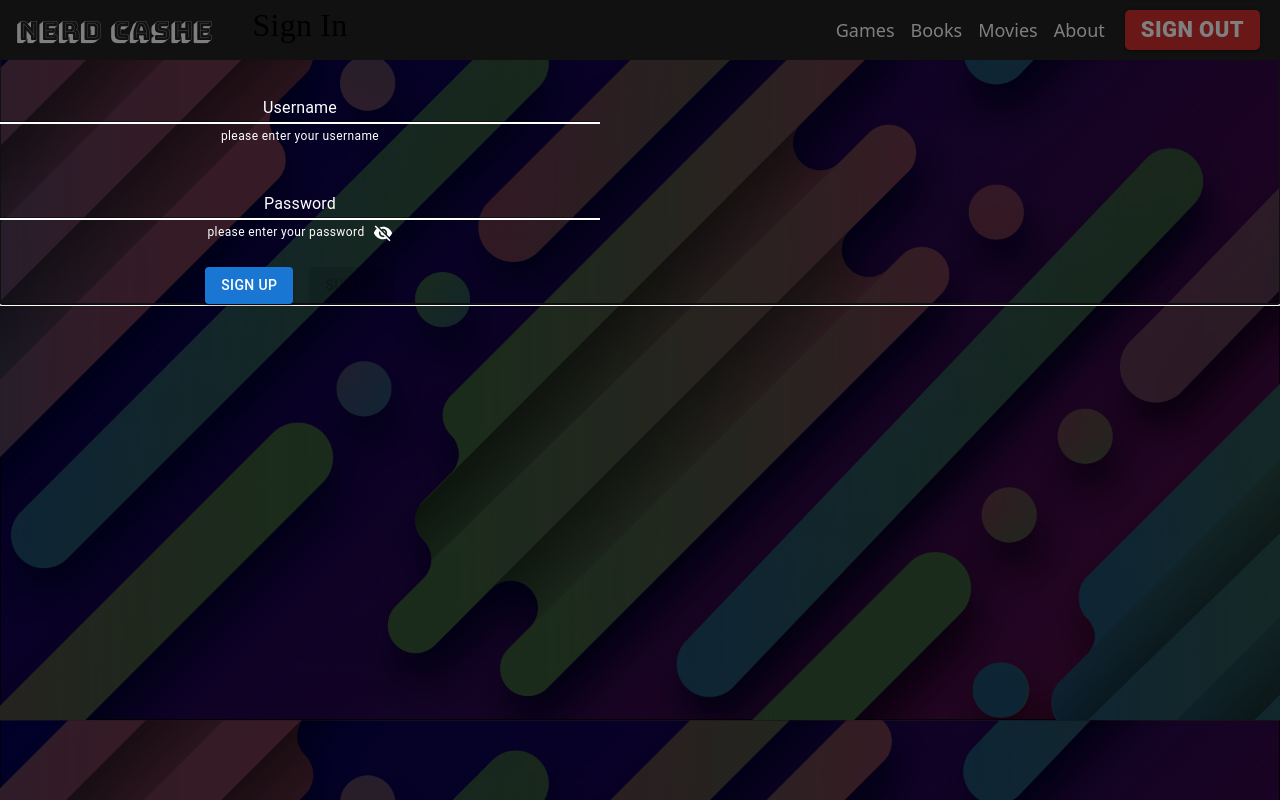
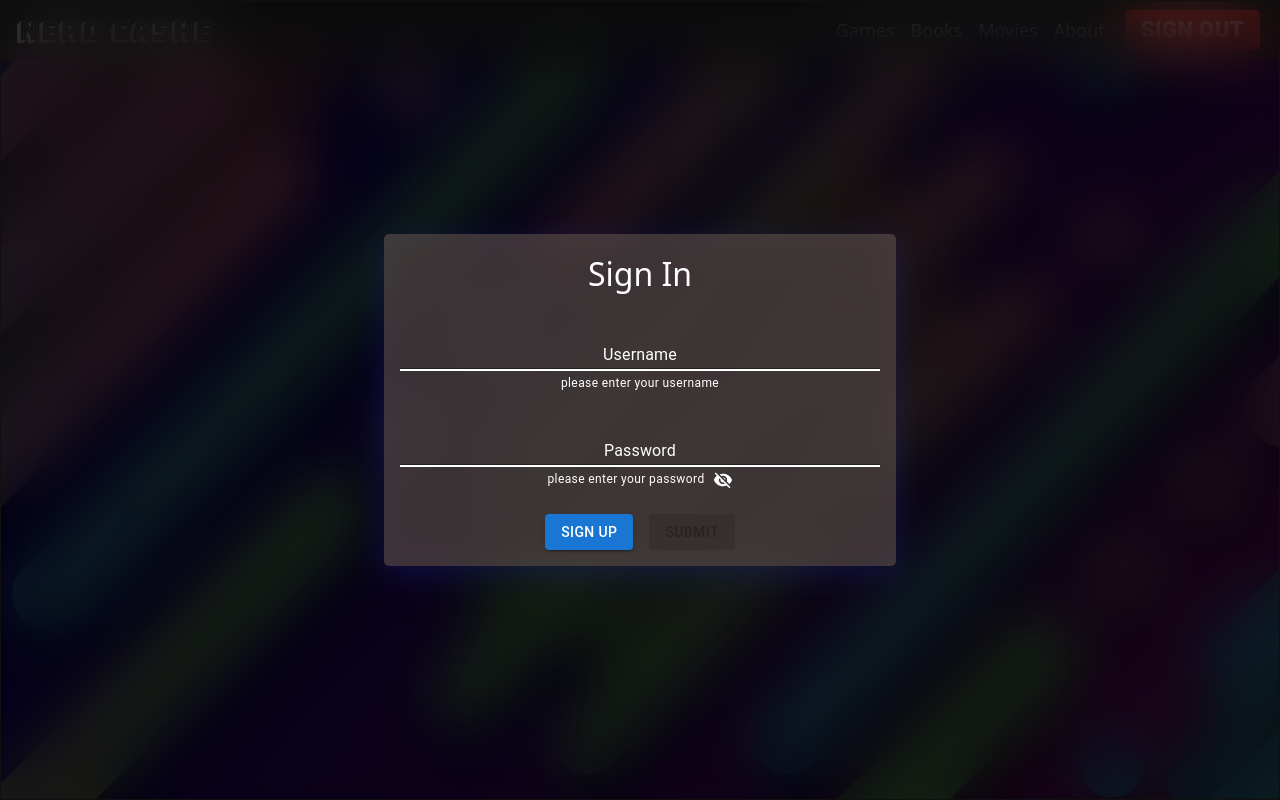
Before and after one commit to JamesMugnolo/My-Catalog-Manager, a React (Create React App) app in the folder NerdCasheFE/: page / in a window 1280 px wide. Built offline with nearby package versions, Linux system fonts and the light colour scheme; no server answers.

Commit message:
fixed sign in modal and search bar

```diff
--- a/NerdCasheFE/src/App.css
+++ b/NerdCasheFE/src/App.css
@@ -2,5 +2,9 @@
   background-image: url("../public/DarkWebsiteBackground.jpg");
   background-size: 100% 100%;
   background-repeat: no-repeat;
+  background-size: cover;
 
 }
+*::after {
+    filter: blur(32px);
+}
--- a/NerdCasheFE/src/Modals/CustomModal.tsx
+++ b/NerdCasheFE/src/Modals/CustomModal.tsx
@@ -10,7 +10,7 @@ interface IDynamicStyles {
 interface IModalProps {
   open: boolean;
   handleClose:
-    | ((event: unknown, reason: "backdropClick" | "escapeKeyDown") => void)
+    | ((event: unknown) => void)
     | undefined;
   title: string;
   children: any;
@@ -29,28 +29,13 @@ export const CustomModal: FunctionComponent<IModalProps> = ({
       onClose={handleClose}
       aria-labelledby="modal-modal-title"
       aria-describedby="modal-modal-description"
-      style={{ width: "100%", height: "100%" }}
+      style={{ width: "100%", height: "100%", background: "rgba( 0, 0, 0, 0.3 )",
+        boxShadow: "0 8px 32px 0 rgba( 31, 38, 135, 0.37 )",
+        backdropFilter: "blur( 28px )"}}
     >
-      <div>
-        <Box sx={styles}>
-          <Typography
-            id="modal-modal-title"
-            variant="h6"
-            component="h1"
-            sx={{
-              textAlign: "center",
-              fontWeight: "50",
-              fontSize: "2rem",
-              fontFamily: "ui-sans-serif",
-            }}
-          >
-            {title}
-          </Typography>
-          <Typography id="modal-modal-description" sx={{ mt: 0 }}>
-            {children}
-          </Typography>
-        </Box>
-      </div>
+     {children}
+
+
     </Modal>
   );
 };
--- a/NerdCasheFE/src/Modals/SignInForm.tsx
+++ b/NerdCasheFE/src/Modals/SignInForm.tsx
@@ -119,9 +119,14 @@ export const SignInForm: FunctionComponent<IFormProps> = ({
       open={isModalOpen}
       handleClose={closeModal}
       title={isSignInForm ? "Sign In" : "Sign Up"}
-      styles={{ maxWidth: "600px", maxHeight: "auto" }}
+      styles={{ maxWidth: "100vw", maxHeight: "100vh", }}
     >
-      <form noValidate autoComplete="off">
+      <section style={{display: "flex", justifyContent: "center",alignItems: "center", height: "100%"}} onClick={e => {e.stopPropagation(); closeModal()}}>
+      <form noValidate autoComplete="off" onClick={e => {e.stopPropagation(); }} style={{background: "rgba( 117, 101, 101, 0.5 )",
+boxShadow: "0 8px 32px 0 rgba( 31, 38, 135, 0.37 )",
+backdropFilter: "blur( 20px )",
+borderRadius: "5px",padding: "1rem",width: "40%",height: "fit-content"}}>
+  <h1 style={{color: "white", fontSize: "2rem", width: "100%",textAlign: "center"}}>{isSignInForm ? "Sign In" : "Sign Up"}</h1>
         <TextFeild
           label="Username"
           helperText="please enter your username"
@@ -219,6 +224,7 @@ export const SignInForm: FunctionComponent<IFormProps> = ({
           </Button>
         </div>
       </form>
+      </section>
     </CustomModal>
   );
 };
--- a/NerdCasheFE/src/Pages/ItemDisplay.module.css
+++ b/NerdCasheFE/src/Pages/ItemDisplay.module.css
@@ -4,12 +4,15 @@
   position: absolute;
   display: flex;
   flex-direction: row;
+  background: rgba( 6, 6, 6, 0.45 );
+  box-shadow: 0 8px 32px 0 rgba( 31, 38, 135, 0.37 );
+  backdrop-filter: blur( 4px );
+  -webkit-backdrop-filter: blur( 4px );
 }
 .searchSection {
   height: 6%;
   width: 100%;
   position: relative;
-  margin-bottom: 3rem;
   display: flex;
   flex-direction: column;
 }
@@ -17,7 +20,6 @@
   width: 100%;
   display: flex;
   flex-direction: column;
-  align-items: center;
   margin: 3rem;
   margin-left: 0;
 }
@@ -36,13 +38,9 @@
   border-radius: 10px;
   display: flex;
   position: relative;
-  box-shadow: -1px 1px 60px 5px rgba(0, 0, 0, 0.75);
-  align-items: center;
   min-height: fit-content;
   max-height: fit-content;
-  background-color: #222;
   border-radius: 5px;
-  padding: 0.5rem;
 }
 .searchButton {
   height: 80%;
@@ -52,7 +50,6 @@
   border-bottom-right-radius: 0px;
   position: relative;
   background-color: #1976d2;
-  align-self: center;
   transition: all 0.35s ease;
 }
 .collectionButtonGroup {
@@ -89,8 +86,7 @@
   padding-left: 1%;
   background-color: rgba(255, 255, 255, 1);
   display: flex;
-  align-items: center;
-  align-self: center;
+
   flex-grow: 1;
   border: none;
 }
@@ -110,7 +106,7 @@
   padding-left: 1rem;
 }
 .itemDisplaySection {
-  height: 90%;
+  flex: 1;
   width: 100%;
   display: flex;
   min-height: 0;
@@ -188,8 +184,11 @@
     padding-left: 0;
     margin-right: 0.5rem;
   }
+  .searchSection {
+    margin-bottom: 1.25rem;
+  }
 }
-@media (min-width: 2000px) {
+@media (min-width:  0) {
   .itemDescriptionSection {
     width: 30%;
     min-width: 30%;
@@ -201,4 +200,7 @@
     height: 3.25;
     padding-left: 0;
   }
+  .searchSection {
+    margin-bottom: 0;
+  }
 }
--- a/NerdCasheFE/src/index.css
+++ b/NerdCasheFE/src/index.css
@@ -4,8 +4,11 @@
 
 body {
   background-image: linear-gradient(rgba(2, 2, 2, 0.2), rgba(0, 0, 0, 0.2)),
-    url("DarkWebsiteBackground.jpg");
-  background-size: cover;
+  url("DarkWebsiteBackground.jpg");
+background-size: cover;
+background-repeat: no-repeat;
+  width: 100vw;
+  height: 100vh;
   margin: 0;
   padding: 0;
 }
```
Also changed, not shown: 1 other file (tests, documents, lock files or other folders).
